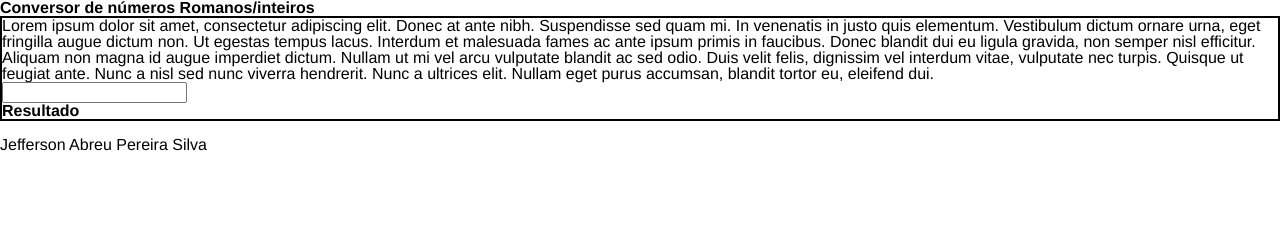
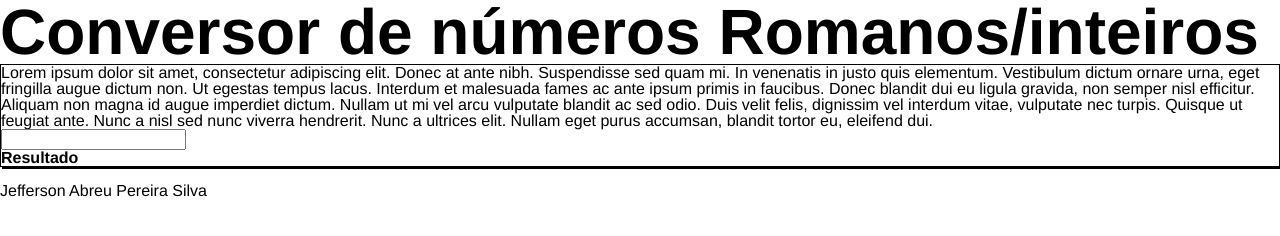
Before and after one commit to Nabucodono5or/projeto_ConverRomanos, a website: page index.html in a window 1280 px wide. Drawn offline with Linux system fonts and the light colour scheme.

Commit message:
css primeiros passos

```diff
--- a/css/master.css
+++ b/css/master.css
@@ -3,6 +3,11 @@ body {
   font-size: 1em;
 }
 
+h1 {
+  font-size: 4em;
+}
+
 #sessao {
-  border: 2px solid #000000;
+  border: 1px solid #000000;
+  box-shadow: 2px 2px;
 }
```
Also changed, not shown: index.html (+1 -1 lines).
